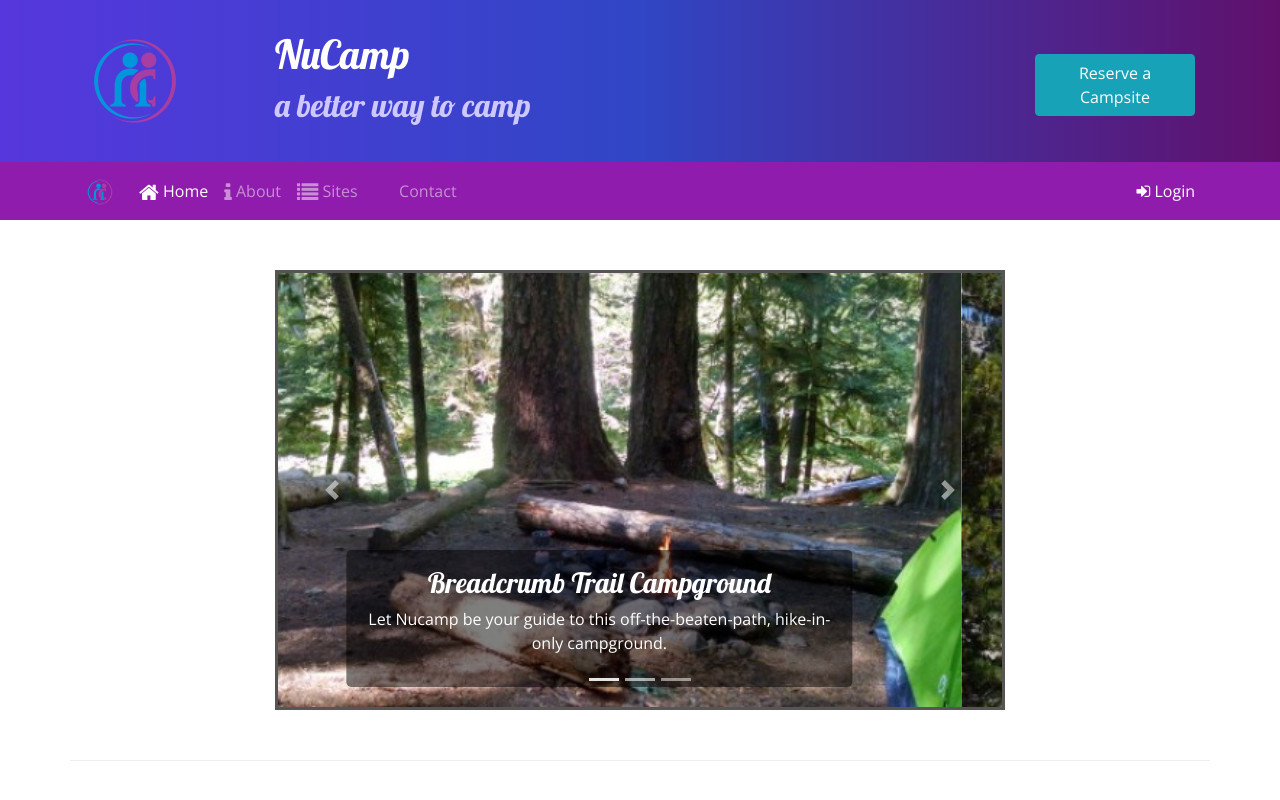
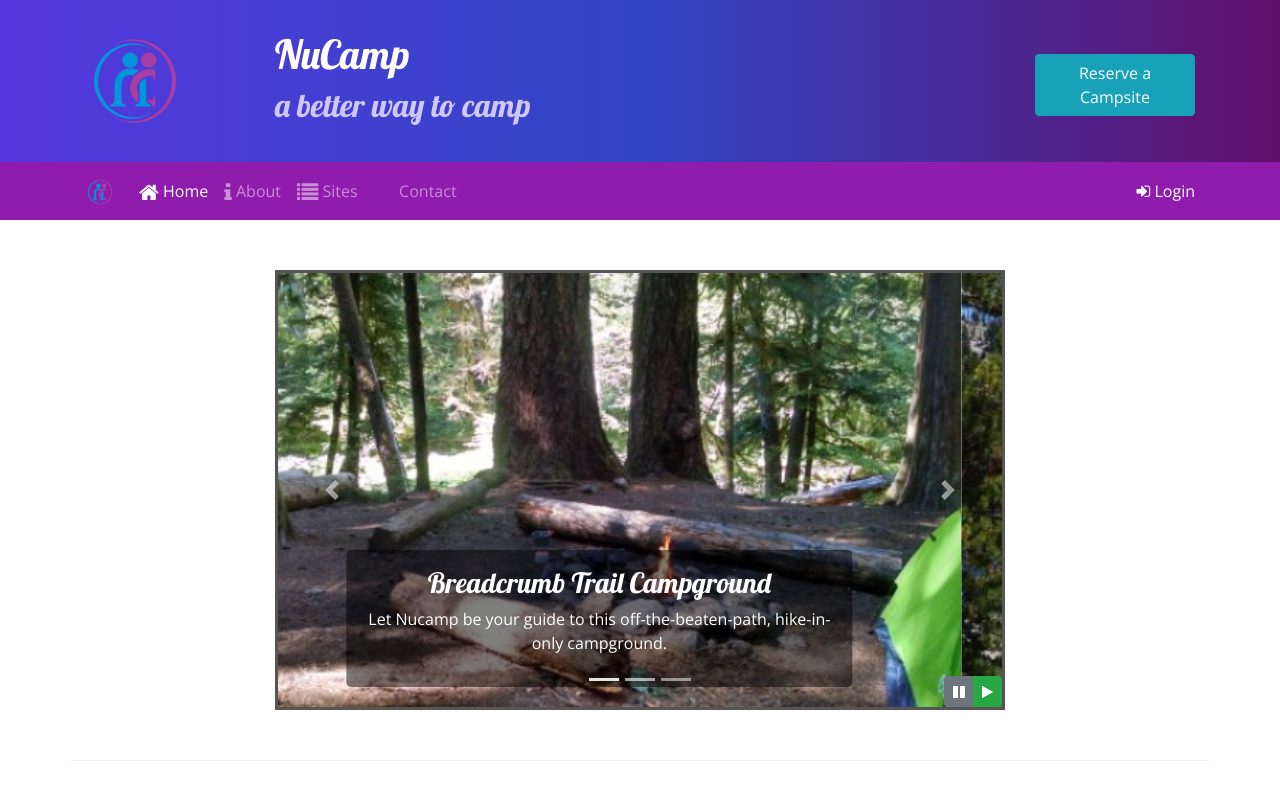
Before and after one commit to pramirez2328/firstBootstrap, a website: page index.html in a window 1280 px wide. Shown: the top 800 px of the page. Drawn offline with nearby package versions, Linux system fonts and the light colour scheme.

Commit message:
add buttons

```diff
--- a/css/styles.css
+++ b/css/styles.css
@@ -68,3 +68,10 @@ a:hover {
 .carousel {
   border: solid #575454;
 }
+
+#carouselButton {
+  position: absolute;
+  right: 0;
+  bottom: 0;
+  z-index: 100;
+}
--- a/index.html
+++ b/index.html
@@ -220,6 +220,14 @@
               <span class="carousel-control-next-icon"></span>
               <span class="sr-only">Next</span>
             </a>
+            <div class="btn-group" id="carouselButton">
+              <button class="btn btn-secondary btn-sm" id="carouselPause">
+                <i class="fa fa-pause"></i>
+              </button>
+              <button class="btn btn-success btn-sm" id="carouselPlay">
+                <i class="fa fa-play"></i>
+              </button>
+            </div>
           </div>
         </div>
       </div>
@@ -351,5 +359,16 @@
     <script src="node_modules/jquery/dist/jquery.slim.min.js"></script>
     <script src="node_modules/popper.js/dist/umd/popper.min.js"></script>
     <script src="node_modules/bootstrap/dist/js/bootstrap.min.js"></script>
+    <script>
+      $(function () {
+        $('.carousel').carousel({ interval: 3000 });
+        $('#carouselPause').click(function () {
+          $('.carousel').carousel('pause');
+        });
+        $('#carouselPlay').click(function () {
+          $('.carousel').carousel('cycle');
+        });
+      });
+    </script>
   </body>
 </html>
```
